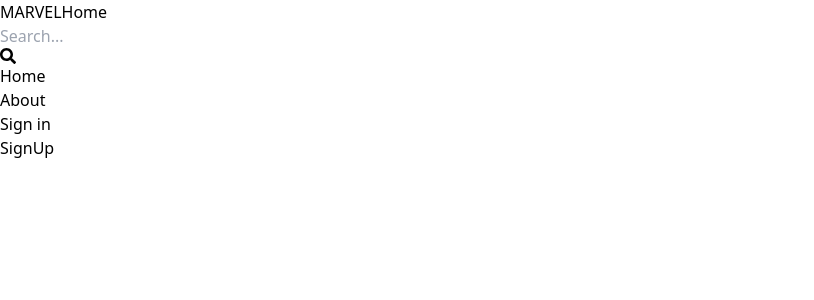
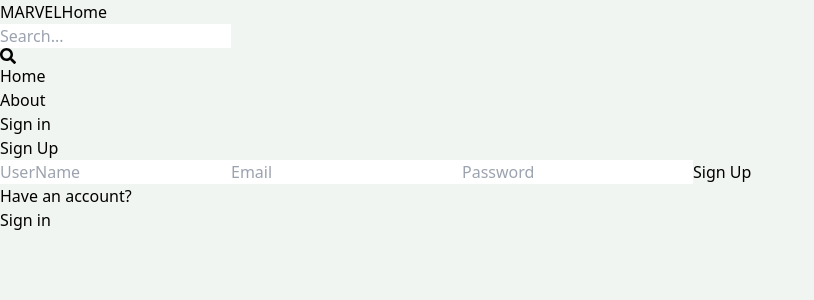
Before and after one commit to vedant-Prajapati/mern-real-estate, a React (Vite) app in the folder client/: page /sign-up in a window 1280 px wide. Shown: the top 300 px of the page, without its empty margins (0-814 px from the left). Built offline with nearby package versions, Linux system fonts and the light colour scheme.

Commit message:
Complete sign up page Ul

```diff
--- a/client/src/index.css
+++ b/client/src/index.css
@@ -1,3 +1,7 @@
 @tailwind base;
 @tailwind components;
 @tailwind utilities;
+
+body{
+    background-color: rgb(241, 245, 241);
+}
--- a/client/src/pages/SignUp.jsx
+++ b/client/src/pages/SignUp.jsx
@@ -1,7 +1,21 @@
-
+import {Link} from 'react-router-dom'
 
 export default function SignUp() {
   return (
-    <div>SignUp</div>
+    <div className=" p-3 max-w-lg mx-auto">
+      <h1 className=" text-3xl text-center font-semibold my-7">Sign Up</h1>
+      <form className=" flex flex-col gap-4">
+        <input type="text" placeholder="UserName" className=" border p-3 rounded-lg" id="username" />
+        <input type="email" placeholder="Email" className=" border p-3 rounded-lg" id="email" />
+        <input type="=password" placeholder="Password" className=" border p-3 rounded-lg" id="password" />
+        <button className=" bg-slate-700 text-white p-3 rounded-lg uppercase hover:opacity-95 disabled:opacity-80">Sign Up</button>
+      </form>
+      <div className=" flex gap-2 mt-5">
+        <p>Have an account?</p>
+        <Link to={"/sign-in"}>
+          <span className=' text-blue-700'>Sign in</span>
+        </Link>
+      </div>
+    </div>
   )
 }
```
